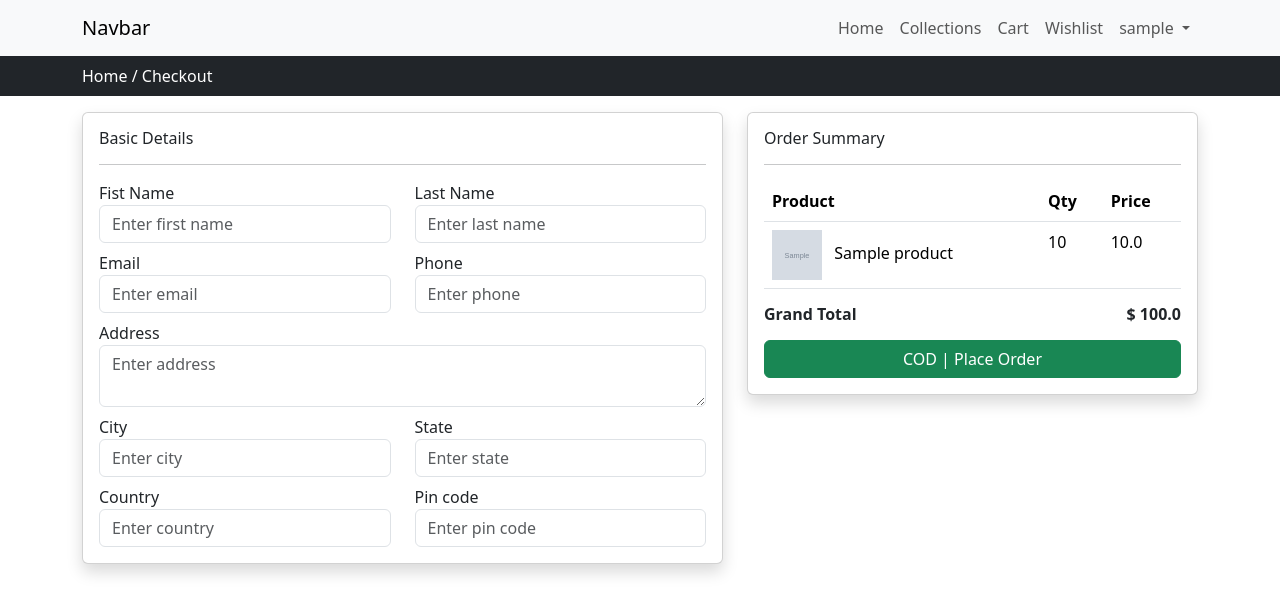
After one commit to mysteryjet/ecommerce-django, a Django app: page /checkout in a window 1280 px wide. The commit adds this page. Shown: the top 614 px of the page. Run offline with Django 4.2, Linux system fonts and the light colour scheme; a user stored in the database is signed in; tables that the repository leaves empty hold one stand-in row (values such as "Sample post"); grey boxes marked "Sample" are stand-in pictures; some libraries are stand-ins or nearby versions.

Commit message:
11 commit. Se agregó función de checkout, mostrando el precio total de los productos y los detalles de la orden. Tambien se hizo un formulario para introducir datos de compra

```diff
--- /dev/null
+++ b/store/controller/checkout.py
@@ -0,0 +1,19 @@
+from django.shortcuts import render, redirect
+from django.contrib import messages
+
+from django.contrib.auth.decorators import login_required
+from store.models import Cart
+
+def index(request):
+    rawcart = Cart.objects.filter(user=request.user)
+    for item in rawcart:
+        if item.product_qty > item.product.quantity:
+            Cart.objects.delete(id=item.id)
+
+    cartitems = Cart.objects.filter(user=request.user)
+    total_price = 0
+    for item in cartitems:
+        total_price = total_price + item.product.selling_price * item.product_qty
+
+    context = {'cartitems':cartitems, 'total_price': total_price}
+    return render(request, 'store/checkout.html', context)
--- a/store/templates/store/cart.html
+++ b/store/templates/store/cart.html
@@ -47,6 +47,7 @@
                                     </div>
                                 </div>
                             {% endfor %}
+                            <a href="{% url 'checkout' %}" class="btn btn-outline-success">Checkout</a>
                         {% else %}
                             <h4>Your cart is empy</h4>
                         {% endif %}
--- /dev/null
+++ b/store/templates/store/checkout.html
@@ -0,0 +1,104 @@
+{% extends 'store/layouts/main.html' %}
+
+{% block content %}
+
+<div class="py-2 bg-dark">
+    <div class="container">
+        <a class="text-white" href="{% url 'home' %}"> Home /</a>
+        <a class="text-white" href="{% url 'checkout' %}">  Checkout </a>
+    </div>
+</div>
+
+<div class="container mt-3">
+    <div class="row">
+        <div class="col-md-7">
+            <div class="card shadow">
+                <div class="card-body">
+                    <h6>Basic Details</h6>
+                    <hr>
+                    <div class="row">
+                        <div class="col-md-6">
+                            <label>Fist Name</label>
+                            <input type="text" class="form-control"placeholder="Enter first name">
+                        </div>
+                        <div class="col-md-6">
+                            <label>Last Name</label>
+                            <input type="text" class="form-control" placeholder="Enter last name">
+                        </div>
+                        <div class="col-md-6 mt-2">
+                            <label>Email</label>
+                            <input type="email" class="form-control" placeholder="Enter email">
+                        </div>
+                        <div class="col-md-6 mt-2">
+                            <label>Phone</label>
+                            <input type="text" class="form-control" placeholder="Enter phone">
+                        </div>
+                        <div class="col-md-12 mt-2">
+                            <label>Address</label>
+                            <textarea class="form-control" placeholder="Enter address"></textarea>
+                        </div>
+                        <div class="col-md-6 mt-2">
+                            <label>City</label>
+                            <input type="text" class="form-control" placeholder="Enter city">
+                        </div>
+                        <div class="col-md-6 mt-2">
+                            <label>State</label>
+                            <input type="text" class="form-control" placeholder="Enter state">
+                        </div>
+                        <div class="col-md-6 mt-2">
+                            <label>Country</label>
+                            <input type="text" class="form-control" placeholder="Enter country">
+                        </div>
+                        <div class="col-md-6 mt-2">
+                            <label>Pin code</label>
+                            <input type="text" class="form-control" placeholder="Enter pin code">
+                        </div>
+                    </div>
+                </div>
+            </div>
+        </div>
+        <div class="col-md-5">
+            <div class="card shadow">
+                <div class="card-body">
+                    <h6>Order Summary</h6>
+                    <hr>
+                    {% if cartitems %}
+                        <table class="table table-stripeds table-bordereds">
+                            <thead>
+                                <tr>
+                                    <th>Product</th>
+                                    <th>Qty</th>
+                                    <th>Price</th>
+                                </tr>
+                            </thead>
+                            <tbody>
+                                {% for item in cartitems %}
+                                    <tr>
+                                        <td>
+                                            <img src="{{ item.product.product_image.url }}" alt="{{ item.product.name }}" height="50px" class="me-2" width="50px">
+                                            {{ item.product.name }}</td>
+                                        <td>{{ item.product_qty }}</td>
+                                        <td>{{ item.product.selling_price }}</td>
+                                    </tr>
+                                {% endfor %}
+                            </tbody>
+                        </table>
+                        <h6 class="fw-bold">Grand Total
+                            <span class="float-end"> $ {{ total_price }}</span>
+                        </h6>
+                        <div class="mt-3">
+                            <a href="#" class="btn btn-success w-100"> COD | Place Order </a>
+                        </div>
+                    {% else %}
+                        <h4>Your cart is empty</h4>
+                    {% endif %}
+                </div>
+            </div>
+        </div>
+    </div>
+</div>
+
+
+
+
+{% endblock content %}
--- a/store/urls.py
+++ b/store/urls.py
@@ -1,7 +1,7 @@
 from django.urls import path
 from . import views
 
-from store.controller import authview, cart, wishlist
+from store.controller import authview, cart, wishlist, checkout
 
 urlpatterns = [
     path('', views.home, name='home'),
@@ -23,4 +23,6 @@ urlpatterns = [
     path('wishlist', wishlist.index, name='wishlist'),
     path('add-to-wishlist', wishlist.addtowishlist, name="addtowishlist"),
     path('delete-wishlist-item', wishlist.deletewishlistitem, name="deletewishlistitem"),
+
+    path('checkout', checkout.index, name="checkout"),
 ]
```
